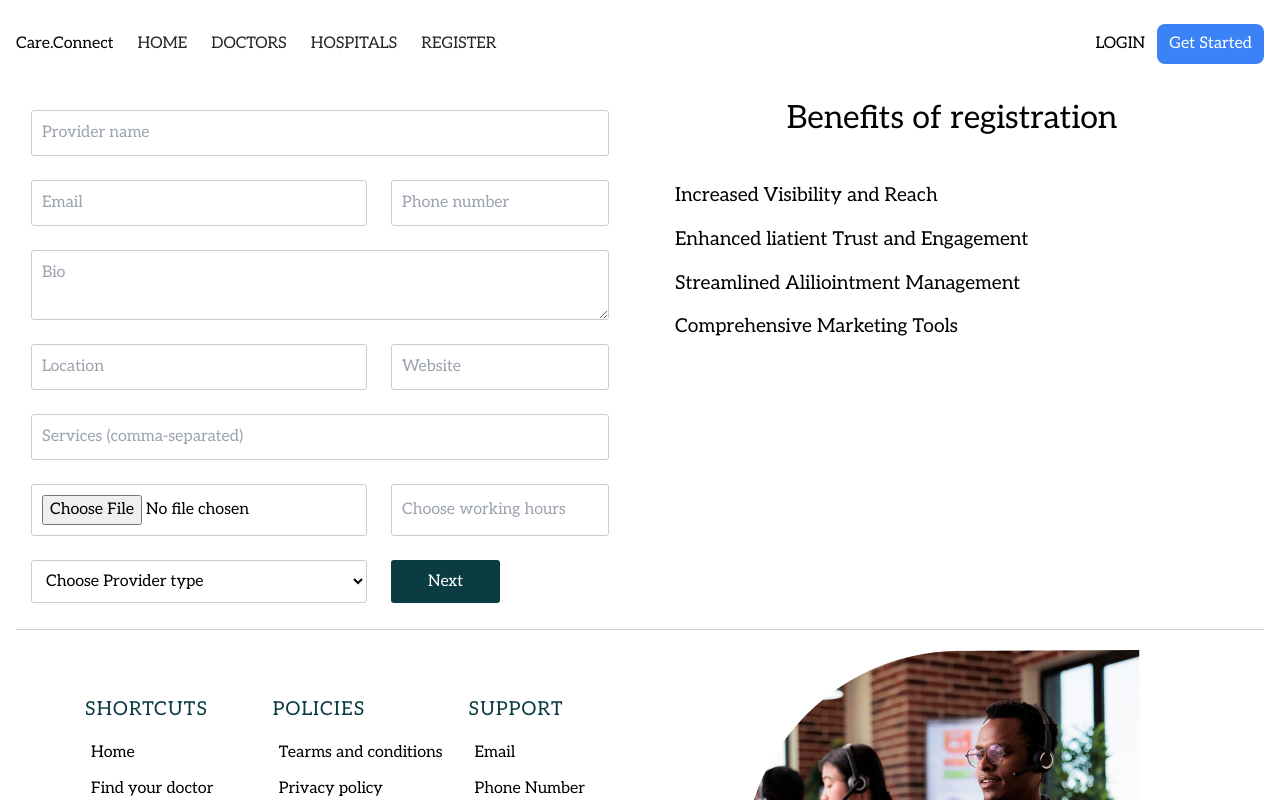
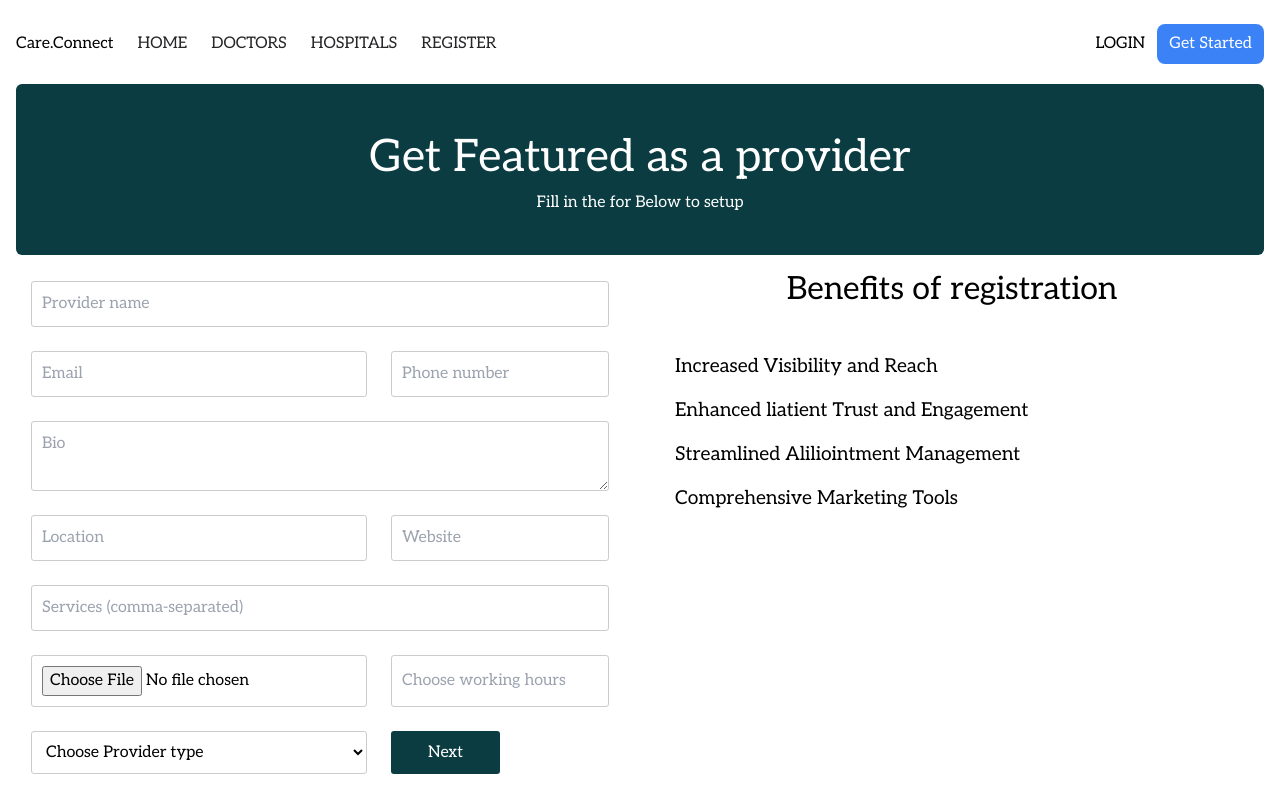
Before and after one commit to CARE-CONNECT-KENYA/care-connect-frontend, a Next.js app: page /register in a window 1280 px wide. Shown: the top 800 px of the page. Built offline with nearby package versions, Linux system fonts and the light colour scheme.

Commit message:
setup styling for registarion page

```diff
--- a/app/(with-layout)/register/page.tsx
+++ b/app/(with-layout)/register/page.tsx
@@ -1,31 +1,23 @@
 import React from 'react'
 import styles from '../../Styles/RegistartionForm.module.css'
 import RegistrationForm from '../../Components/ProviderRegistration/RegistrationForm'
+import Benefits from '../../Components/Registarion/Benefits'
+import RegistrationHeader from '../../Components/Registarion/RegistrationHeader'
 
 
 
 
 function page() {
   return (
+    <>
+    <RegistrationHeader />
     <div className={styles.RegistartionConatiner}>
         <div className={styles.item}>
           <RegistrationForm />
         </div>
-        <div className={styles.item}>
-            <h1>Benefits of registration</h1>
-            <div>
-              <ul>
-                <li>Increased Visibility and Reach</li>
-                <li>Enhanced liatient Trust and Engagement</li>
-                <li> Streamlined Aliliointment Management</li>
-                <li>Comprehensive Marketing Tools</li>
-              </ul>
-
-            </div>
-
-        </div>
-
-    </div>
+        <Benefits />
+      </div>
+    </>
   )
 }
 
--- /dev/null
+++ b/app/Components/Registarion/Benefits.tsx
@@ -0,0 +1,22 @@
+import React from 'react'
+import styles from '../../Styles/RegistartionForm.module.css'
+
+function Benefits() {
+  return (
+    <div className={styles.item}>
+            <h1>Benefits of registration</h1>
+            <div>
+              <ul>
+                <li>Increased Visibility and Reach</li>
+                <li>Enhanced liatient Trust and Engagement</li>
+                <li> Streamlined Aliliointment Management</li>
+                <li>Comprehensive Marketing Tools</li>
+              </ul>
+
+            </div>
+
+        </div>
+  )
+}
+
+export default Benefits
--- /dev/null
+++ b/app/Components/Registarion/RegistrationHeader.tsx
@@ -0,0 +1,13 @@
+import React from 'react'
+import styles from '../../Styles/RegistartionForm.module.css'
+
+function RegistrationHeader() {
+  return (
+    <div className={styles.RegistrationHeader}>
+      <h1>Get Featured as a provider</h1>
+      <p>Fill in the for Below to setup </p>
+    </div>
+  )
+}
+
+export default RegistrationHeader
--- a/app/Styles/RegistartionForm.module.css
+++ b/app/Styles/RegistartionForm.module.css
@@ -172,3 +172,13 @@
     width: 20%;
     padding: 10px;
 }
+
+.RegistrationHeader{
+    background-color: var(--primary-color);
+    text-align: center;
+    border-radius: 6px;
+    padding-top: 40px;
+    padding-bottom: 40px;
+    color: #ffffff;
+
+}
```
